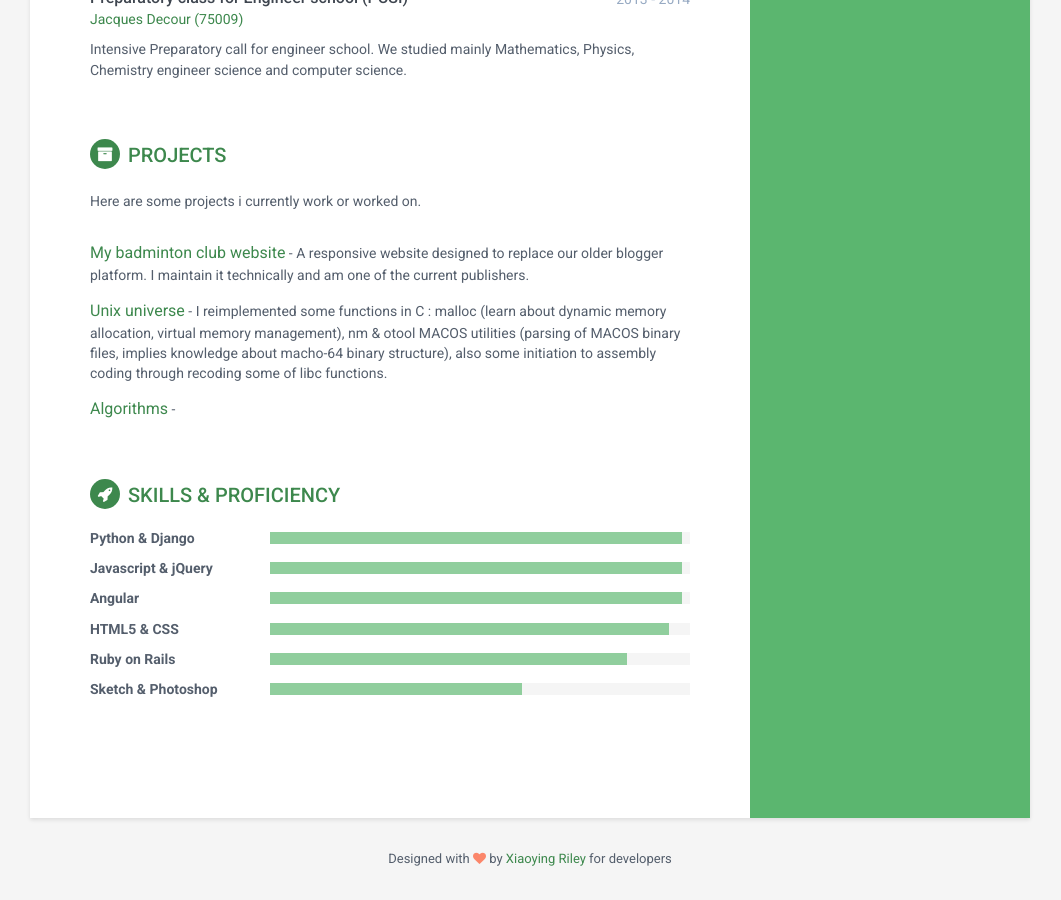
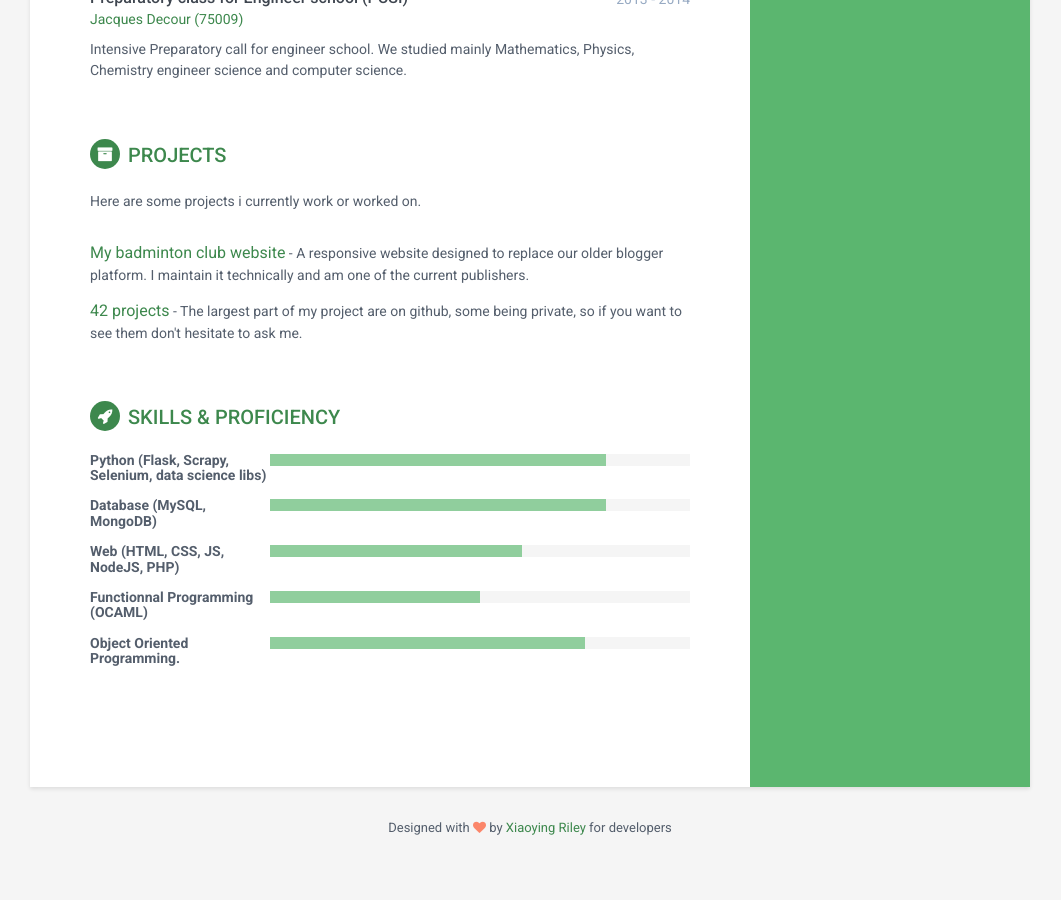
Before and after one commit to pablo-a/my_CV, a Jekyll site: the page built from index.html, in a window 1280 px wide and 900 px high, scrolled down 974 px. Shown: the whole window, without its empty margins (110-1171 px from the left). Built offline with Jekyll 4.4.1, drawn with Linux system fonts in a browser that asks for light colours; after the commit the page ends 1842 px from its top, so only the background shows below that.

```diff
--- a/_data/data.yml
+++ b/_data/data.yml
@@ -57,14 +57,18 @@ experiences:
       time: October 2017 - April 2018
       link: 'http://www.q3-technology.com'
       company: Quantcube Technology
-      details: "Data mining/Crawling. (Python) , begin learn setup Hadoop ecosytem. (HDFS, Kakfka, Amazon EC2, Amazon S3), Realtime Visualization Platform (HTML, CSS, JS, Python Flask, Web Sockets, Google Maps API), Task automatisation. (Unix, Python), Data architecture. (HDFS, MySQL), Smart Data Algorithm (Python pandas, numpy, matplotlib)"
+      details: "Data mining/Crawling. (Python) , begin learn setup Hadoop ecosytem.
+      (HDFS, Kakfka, Amazon EC2, Amazon S3), Realtime Visualization Platform (HTML, CSS, JS,
+      Python Flask, Web Sockets, Google Maps API), Task automatisation. (Unix, Python),
+      Data architecture. (HDFS, MySQL), Smart Data Algorithm (Python pandas, numpy, matplotlib)"
 
     - experience:
       role: Software developer intern
       time: January 2017 - July 2017
       link: 'http://www.q3-technology.com'
       company: Quantcube Technology
-      details: 'Extracting and managing data (Python - Scrapy, MySQL, Selenium, CRONTAB), Infrastructure (Amazon S3), Prepare data for machine learning (Python - NLTK - ScikitLearn)'
+      details: "Extracting and managing data (Python - Scrapy, MySQL, Selenium, CRONTAB),
+      Infrastructure (Amazon S3), Prepare data for machine learning (Python - NLTK - ScikitLearn)"
 
 studies:
     - education:
@@ -105,13 +109,9 @@ projects:
         link: "https://badmintonparis18.gwiddle.co.uk/"
         tagline: "A responsive website designed to replace our older blogger platform. I maintain it technically and am one of the current publishers."
       - project:
-        title: Unix universe
-        link: "#"
-        tagline: "I reimplemented some functions in C : malloc (learn about dynamic memory allocation, virtual memory management), nm & otool MACOS utilities (parsing of MACOS binary files, implies knowledge about macho-64 binary structure), also some initiation to assembly coding through recoding some of libc functions."
-      - project:
-        title: Algorithms
-        link: "https://github.com/pablo-a/"
-        tagline: ""
+        title: 42 projects
+        link: "https://github.com/pablo-a"
+        tagline: "The largest part of my project are on github, some being private, so if you want to see them don't hesitate to ask me."
 
 
 publications:
@@ -137,23 +137,20 @@ skills:
     title: Skills &amp; Proficiency
     skills:
         - skill:
-          name: Python & Django
-          level: 98%
+          name: Python (Flask, Scrapy, Selenium, data science libs)
+          level: 80%
         - skill:
-          name: Javascript & jQuery
-          level: 98%
+          name: Database (MySQL, MongoDB)
+          level: 80%
         - skill:
-          name: Angular
-          level: 98%
+          name: Web (HTML, CSS, JS, NodeJS, PHP)
+          level: 60%
         - skill:
-          name: HTML5 & CSS
-          level: 95%
+          name: Functionnal Programming (OCAML)
+          level: 50%
         - skill:
-          name: Ruby on Rails
-          level: 85%
-        - skill:
-          name: Sketch & Photoshop
-          level: 60%
+          name: Object Oriented Programming.
+          level: 75%
 
 
 footer:
```
